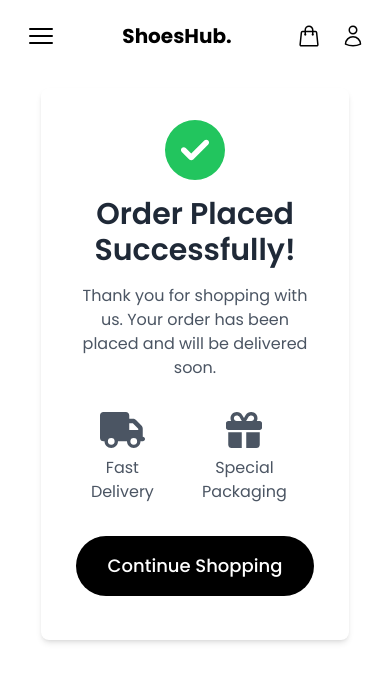
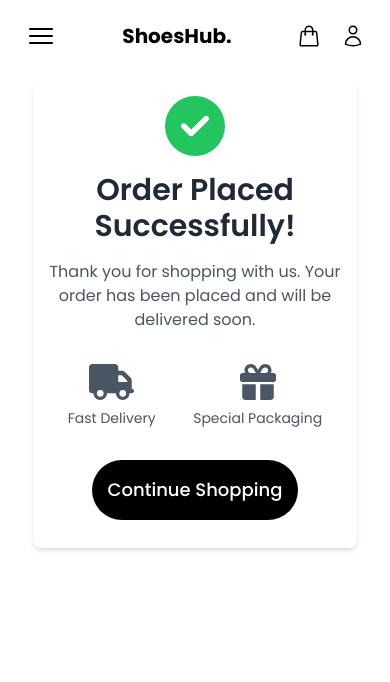
Before and after one commit to Rupa30/ShoesHub, a React (Vite) app: page /OrderSuccess in a window 390 px wide. Shown: the top 682 px of the page. Built offline with nearby package versions, Linux system fonts and the light colour scheme.

Commit message:
responsive fonts

```diff
--- a/src/pages/OrderSuccess/OrderSuccess.jsx
+++ b/src/pages/OrderSuccess/OrderSuccess.jsx
@@ -5,9 +5,9 @@ import { Link } from 'react-router-dom';
 
 const OrderSuccess = () => {
   return (
-    <div className="flex flex-col justify-center items-center p-4">
+    <div className="flex flex-col justify-center items-center p-2 sm:p-4">
       {/* Container */}
-      <div className="bg-white shadow-md rounded-lg p-8 max-w-lg w-full text-center">
+      <div className="bg-white shadow-md rounded-lg p-4 sm:p-8 max-w-lg w-full text-center">
         {/* Success Icon */}
         <FontAwesomeIcon icon={faCheckCircle} className="text-green-500 text-6xl mb-4" />
 
@@ -23,16 +23,16 @@ const OrderSuccess = () => {
         <div className="flex justify-around mt-8 text-gray-600">
           <div className="flex flex-col items-center">
             <FontAwesomeIcon icon={faTruck} className="text-4xl" />
-            <p className="mt-2">Fast Delivery</p>
+            <p className="text-sm sm:text-base mt-2">Fast Delivery</p>
           </div>
           <div className="flex flex-col items-center">
             <FontAwesomeIcon icon={faGift} className="text-4xl" />
-            <p className="mt-2">Special Packaging</p>
+            <p className="text-sm sm:text-base mt-2">Special Packaging</p>
           </div>
         </div>
 
         {/* Continue Shopping Button */}
-        <button className="py-4 px-8 rounded-full bg-black text-white text-lg font-medium transition-transform active:scale-95 my-3 hover:opacity-75 mt-8">
+        <button className="px-4 py-4 sm:px-8 rounded-full bg-black text-white text-lg font-medium transition-transform active:scale-95 my-3 hover:opacity-75 mt-8">
           <Link to="/">Continue Shopping</Link>
         </button>
       </div>
```
